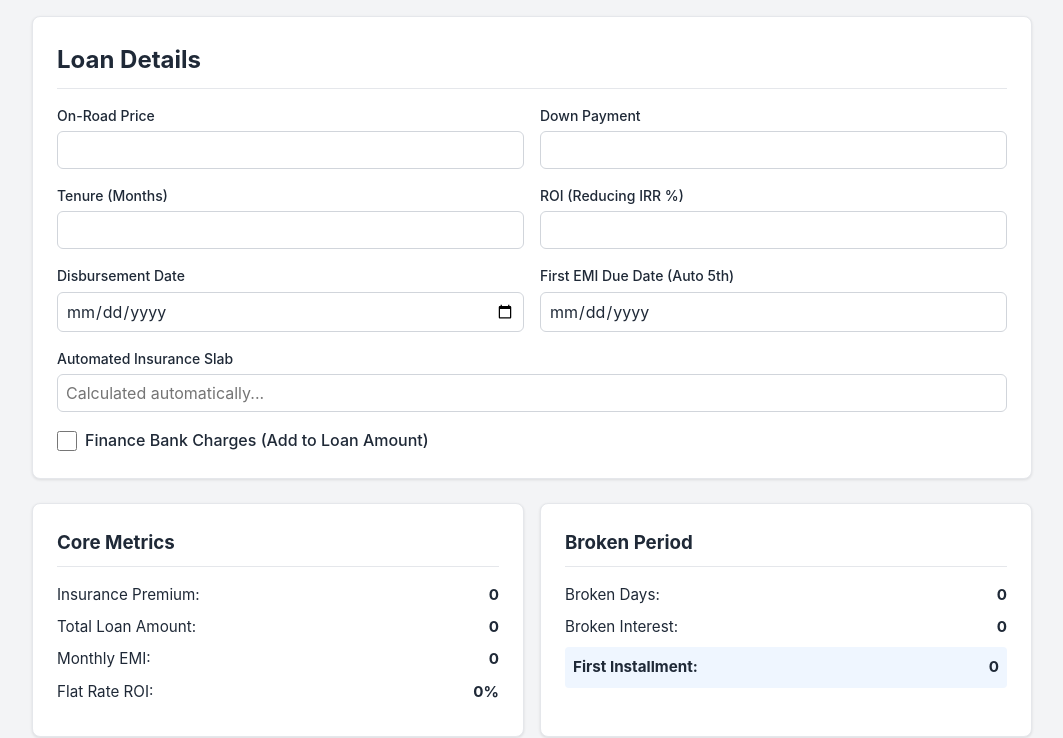
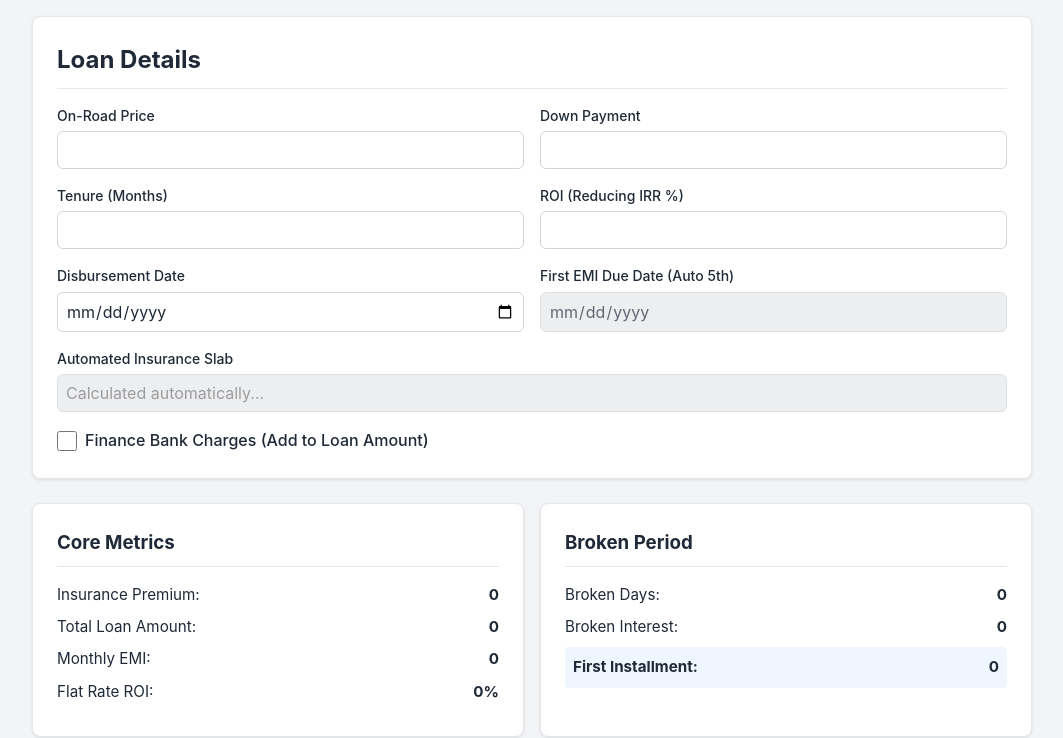
Before and after one commit to loan-calculator/loan-calculator, a plain HTML site: page index.html in a window 1280 px wide. Shown: the part 83-821 px from the top of the page, without its empty margins (108-1171 px from the left). Drawn offline with Linux system fonts and the light colour scheme.

Commit message:
Add styles for read-only auto-calculated input fields
Added read-only styles for auto-calculated fields.

```diff
--- a/style.css
+++ b/style.css
@@ -183,3 +183,11 @@ input {
         border: 2px solid black;
     }
 }
+
+/* Read-Only Auto-Calculated Fields */
+input[readonly] {
+    background-color: var(--border-color);
+    cursor: not-allowed;
+    color: var(--text-color);
+    opacity: 0.7;
+}
```
